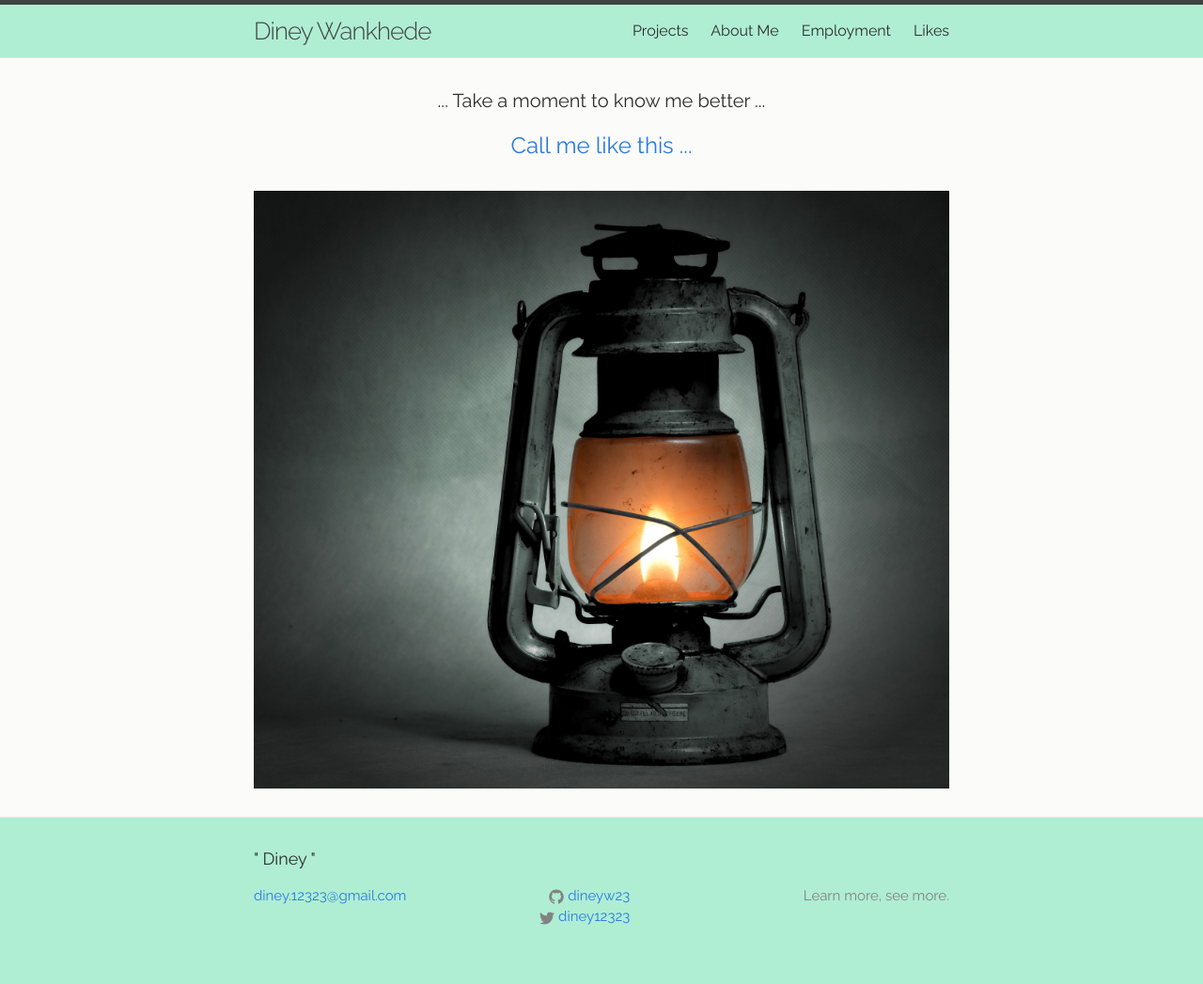
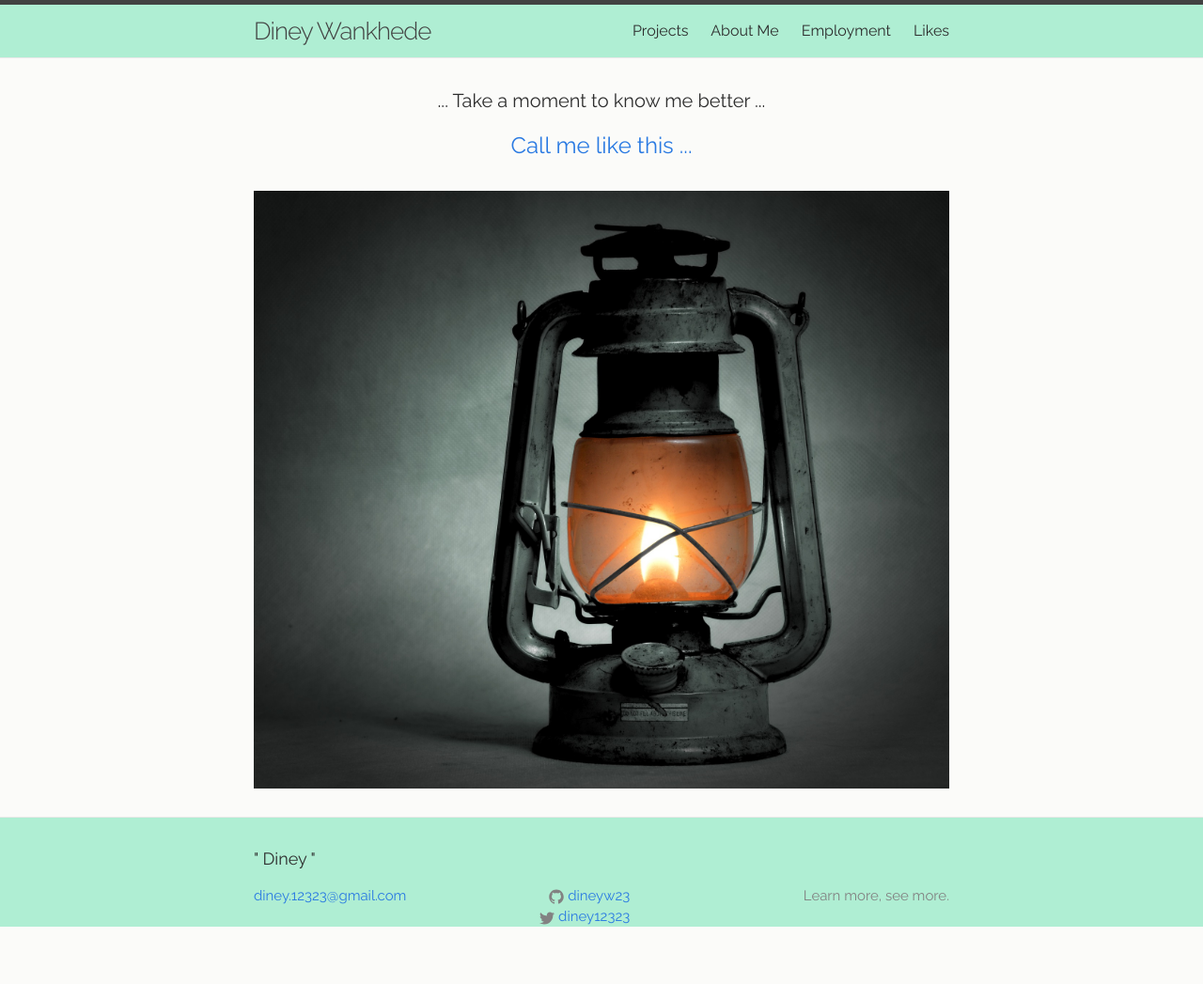
Before and after one commit to dineyw23/dineyw23.github.io, a Jekyll site: the page built from index.html, in a window 1280 px wide. Shown: the whole page at 94% size. Built offline with Jekyll 4.4.1, drawn with Linux system fonts in a browser that asks for light colours; after the commit the page ends 1017 px from its top, so only the background shows below that.

Commit message:
Resize footer

```diff
--- a/_sass/_layout.scss
+++ b/_sass/_layout.scss
@@ -101,7 +101,7 @@
     border-top: 1px solid $grey-color-light;
     padding: $spacing-unit 0;
     background-color: $head-foot-color;
-    min-height: 56px;
+    max-height: 56px;
 }
 
 .footer-heading {
```
